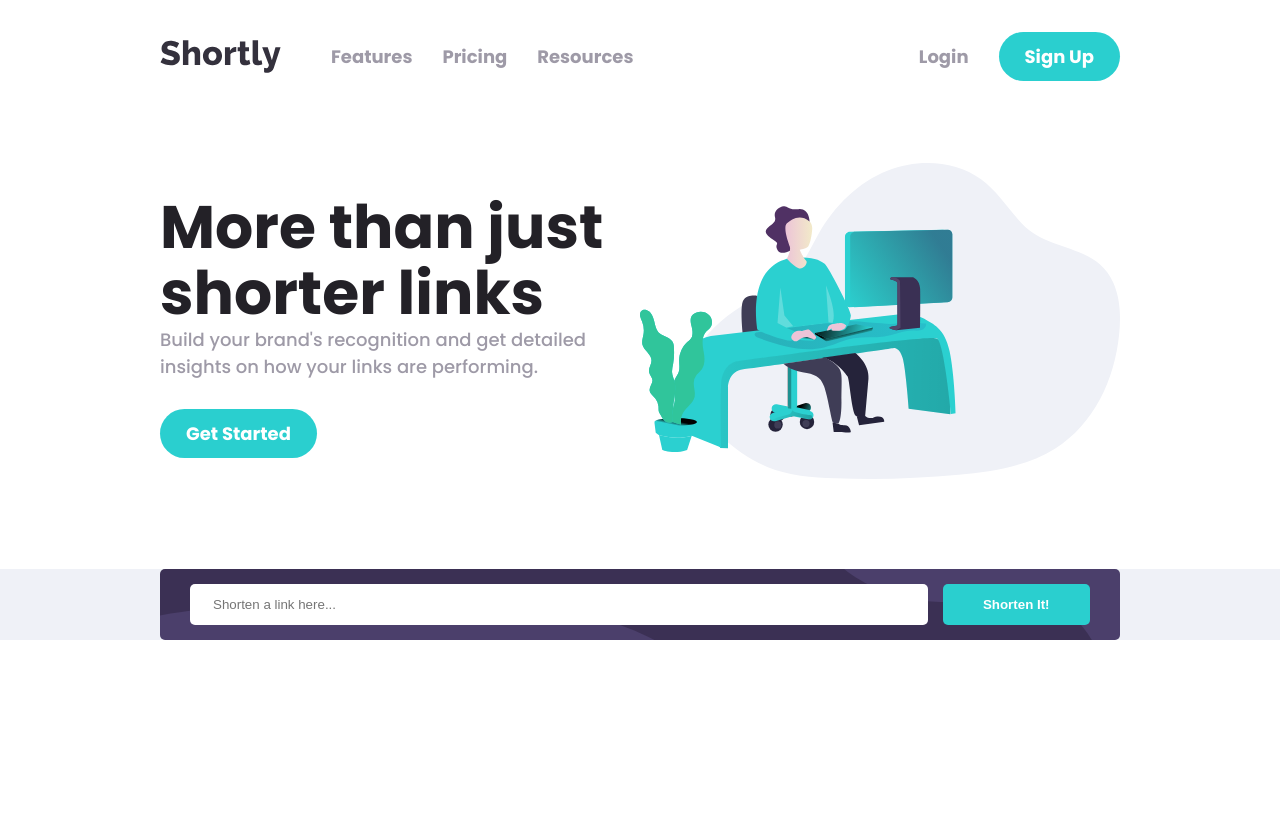
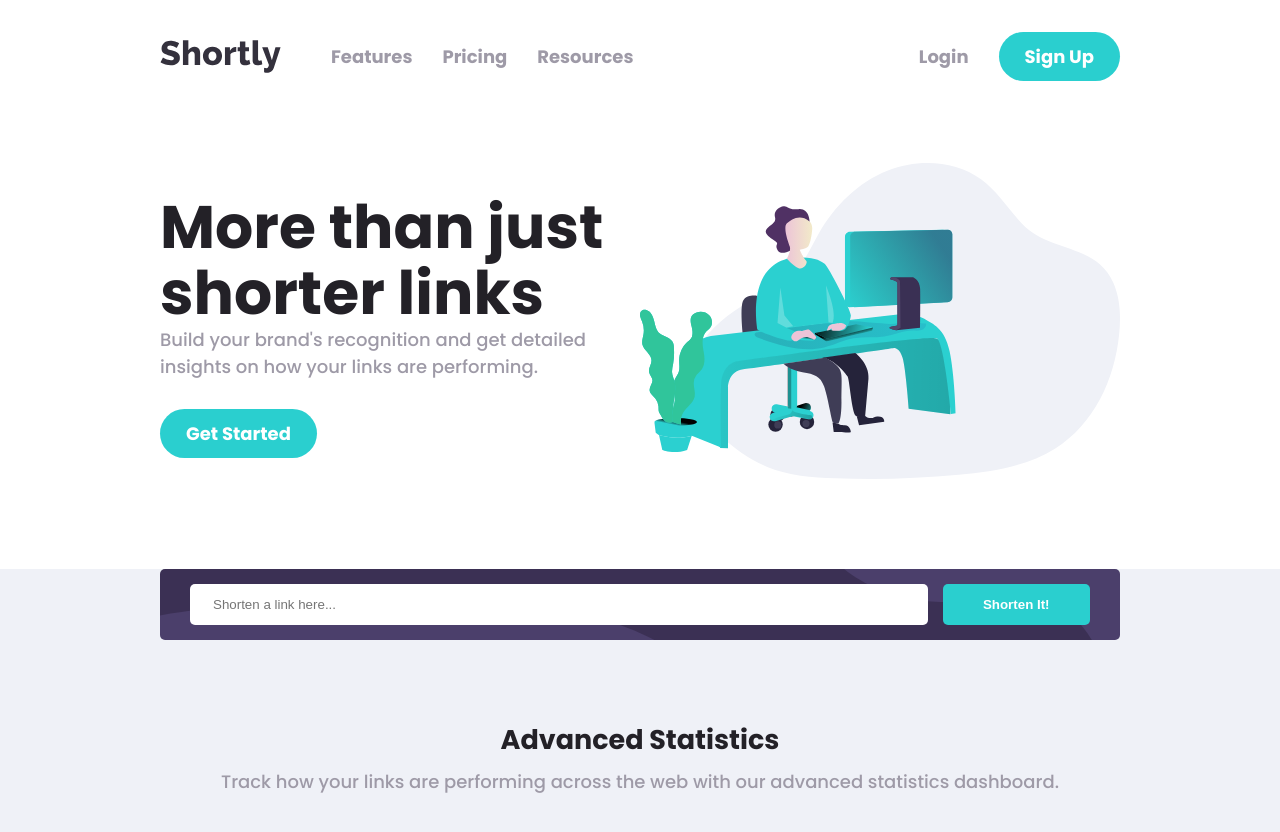
Before and after one commit to dasurahul/url-shortening-api-master, a React (Create React App) app: page / in a window 1280 px wide. Shown: the top 832 px of the page. Before the commit the page ends 800 px from the top, so only its background shows below. Built offline with nearby package versions, Linux system fonts and the light colour scheme.

Commit message:
My Commit

```diff
--- a/src/App.js
+++ b/src/App.js
@@ -82,6 +82,15 @@ const App = () => {
       </Container>
       <section style={{ backgroundColor: "#EFF1F7" }}>
         <Form />
+        <div style={{ textAlign: "center", padding: "40px 0" }}>
+          <h2 style={{ color: "var(--very-dark-violet)", marginBottom: "8px" }}>
+            Advanced Statistics
+          </h2>
+          <p style={{ color: "var(--grayish-violet)" }}>
+            Track how your links are performing across the web with our advanced
+            statistics dashboard.
+          </p>
+        </div>
       </section>
     </div>
   );
```
